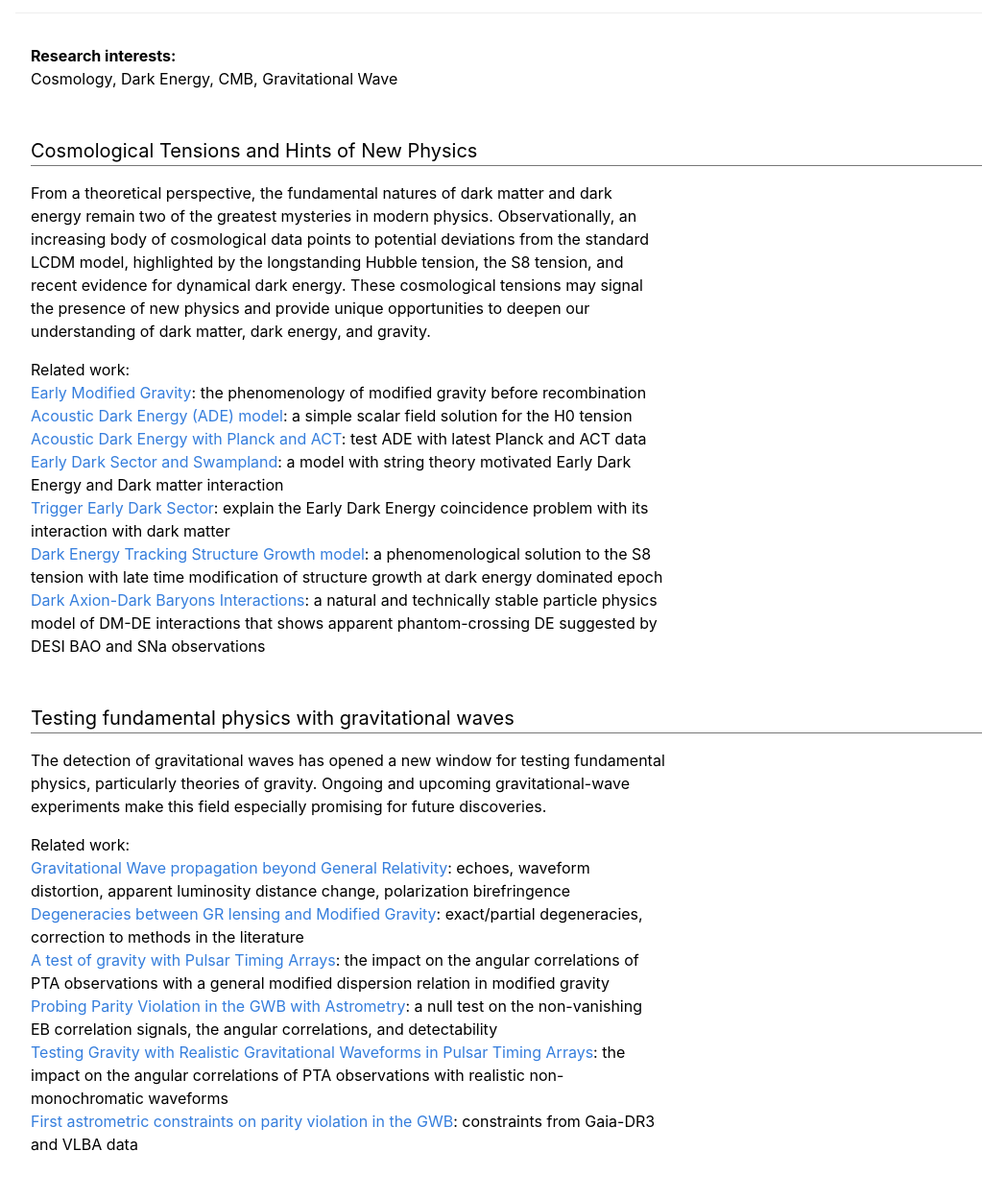
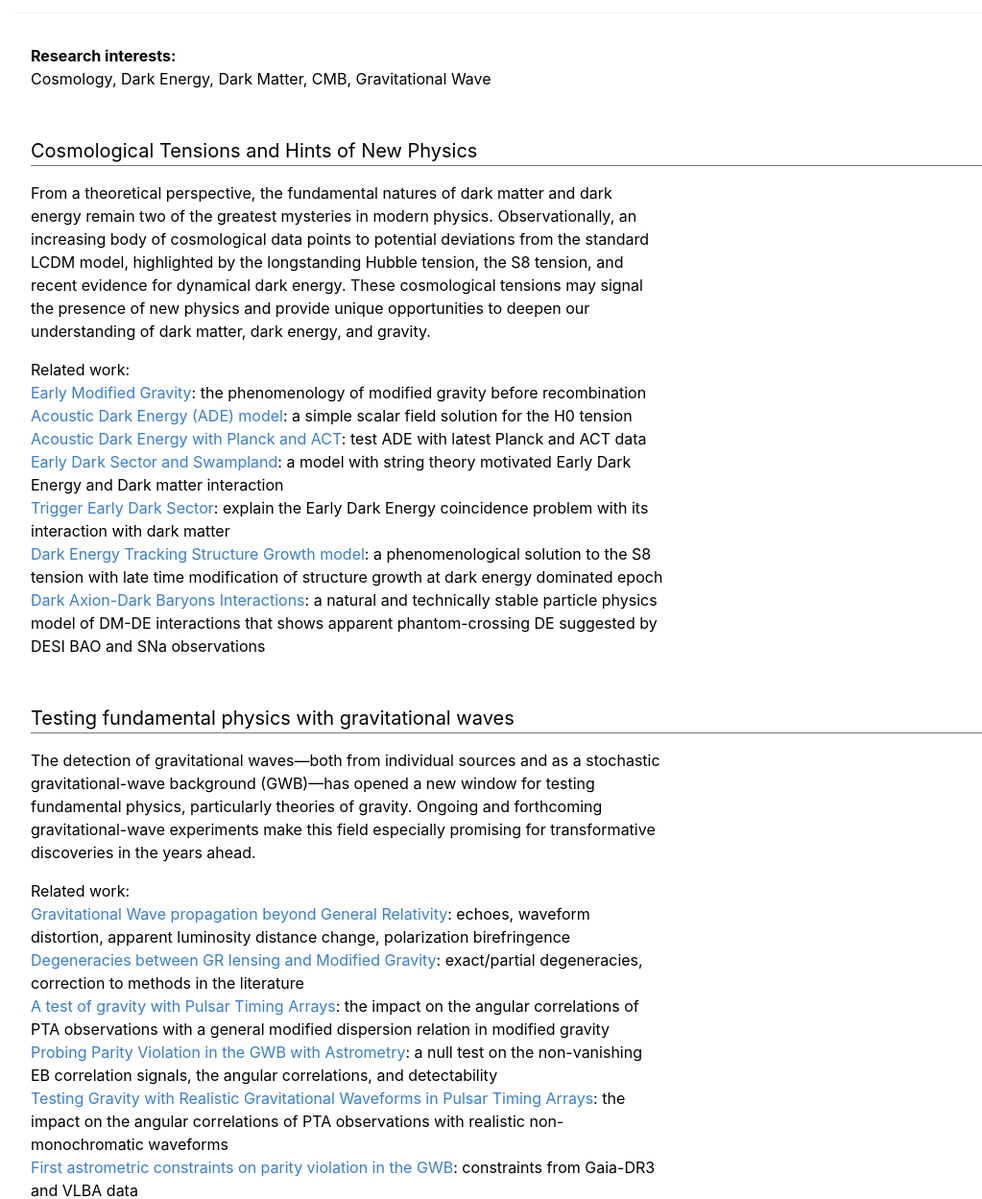
Before and after one commit to M-X-Lin/M-X-Lin.github.io, a plain HTML site: page research.html in a window 1280 px wide. Shown: the part 51-1300 px from the top of the page at 96% size, without its empty margins (112-1135 px from the left). Drawn offline with nearby package versions, Linux system fonts and the light colour scheme; some icons are missing.

Commit message:
Update research.html

```diff
--- a/research.html
+++ b/research.html
@@ -52,7 +52,7 @@
         <div class="fl w-100 ">
           <p>
             <b> Research interests:</b> <br>
-            Cosmology, Dark Energy, CMB, Gravitational Wave
+            Cosmology, Dark Energy, Dark Matter, CMB, Gravitational Wave
           </p>
         </div>
       </div>
@@ -102,8 +102,8 @@
               <!--&rarr; <br>-->
               <!--&rarr;-->
             </p>
-            The detection of gravitational waves has opened a new window for testing fundamental physics, particularly theories of gravity.
-            Ongoing and upcoming gravitational-wave experiments make this field especially promising for future discoveries.
+            The detection of gravitational waves—both from individual sources and as a stochastic gravitational-wave background (GWB)—has opened a new window for testing fundamental physics, particularly theories of gravity.
+            Ongoing and forthcoming gravitational-wave experiments make this field especially promising for transformative discoveries in the years ahead.
             <p>
             Related work: <br/>
             <a class="link blue dim" href="https://arxiv.org/abs/2108.10872">Gravitational Wave propagation beyond General Relativity</a>: echoes, waveform distortion, apparent luminosity distance change, polarization birefringence <br/>
```
